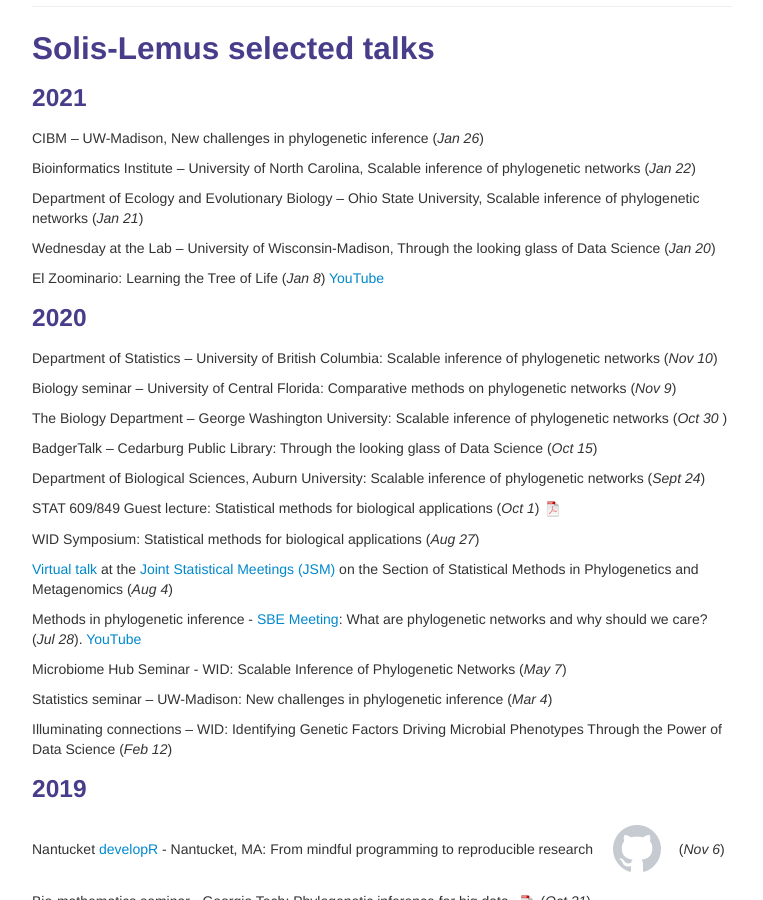
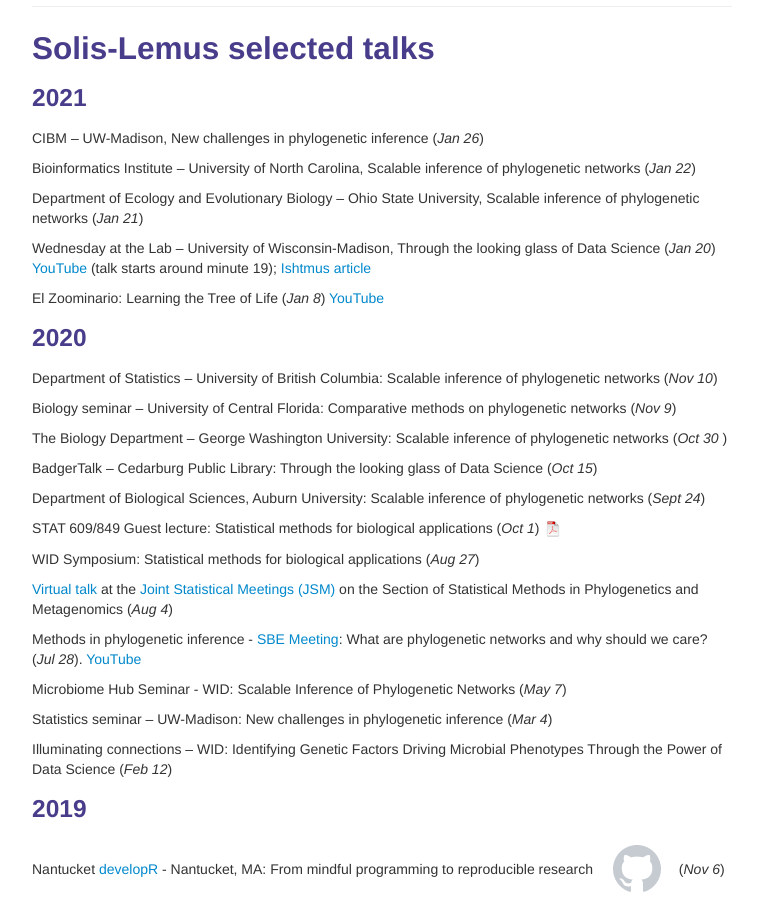
Before and after one commit to solislemuslab/solislemuslab.github.io, a Jekyll site: the page built from pages/talks.md, in a window 1280 px wide and 900 px high, scrolled down 608 px. Shown: the whole window, without its empty margins (258-1021 px from the left). Built offline with Jekyll 4.4.1, drawn with Linux system fonts in a browser that asks for light colours.

```diff
--- a/pages/talks.md
+++ b/pages/talks.md
@@ -45,7 +45,7 @@
 
 Department of Ecology and Evolutionary Biology – Ohio State University, Scalable inference of phylogenetic networks (_Jan 21_)
 
-Wednesday at the Lab – University of Wisconsin-Madison, Through the looking glass of Data Science (_Jan 20_)
+Wednesday at the Lab – University of Wisconsin-Madison, Through the looking glass of Data Science (_Jan 20_) [YouTube](https://www.youtube.com/watch?v=CdzIGGumW5k) (talk starts around minute 19); [Ishtmus article](https://isthmus.com/events/wntl-jan-20/)
 
 El Zoominario: Learning the Tree of Life (_Jan 8_) [YouTube](https://www.youtube.com/watch?v=lAP8kpPa288&list=PL1AfUDnwvYbOA9rfrvyA2nR9SR0VYbklx&index=4&t=4s)
 
```
